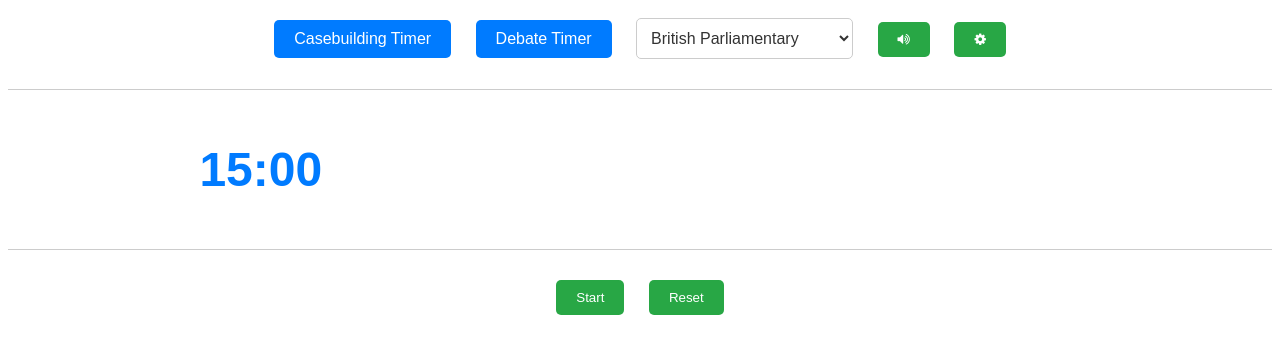
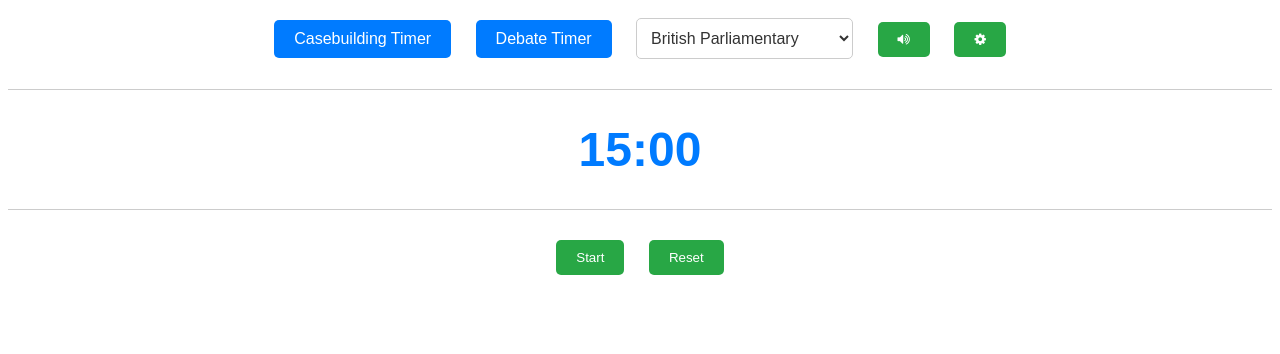
Before and after one commit to pod-III/ArguTime, a plain HTML site: page page/cb.html in a window 1280 px wide. Drawn offline with Linux system fonts and the light colour scheme; no server answers.

Commit message:
fix display for cb time

```diff
--- a/page/cb.html
+++ b/page/cb.html
@@ -41,7 +41,7 @@
       <audio id="bellAudio2" src="../sound/bell2.mp3"></audio>
     </div>
     <hr />
-    <div id="display">
+    <div id="cb-display">
       <h1 id="time">15:00</h1>
     </div>
     <hr />
--- a/style.css
+++ b/style.css
@@ -169,3 +169,7 @@ hr {
 #next {
   width: 10vw;
 }
+
+#cb-display{
+  text-align: center;
+}
```
